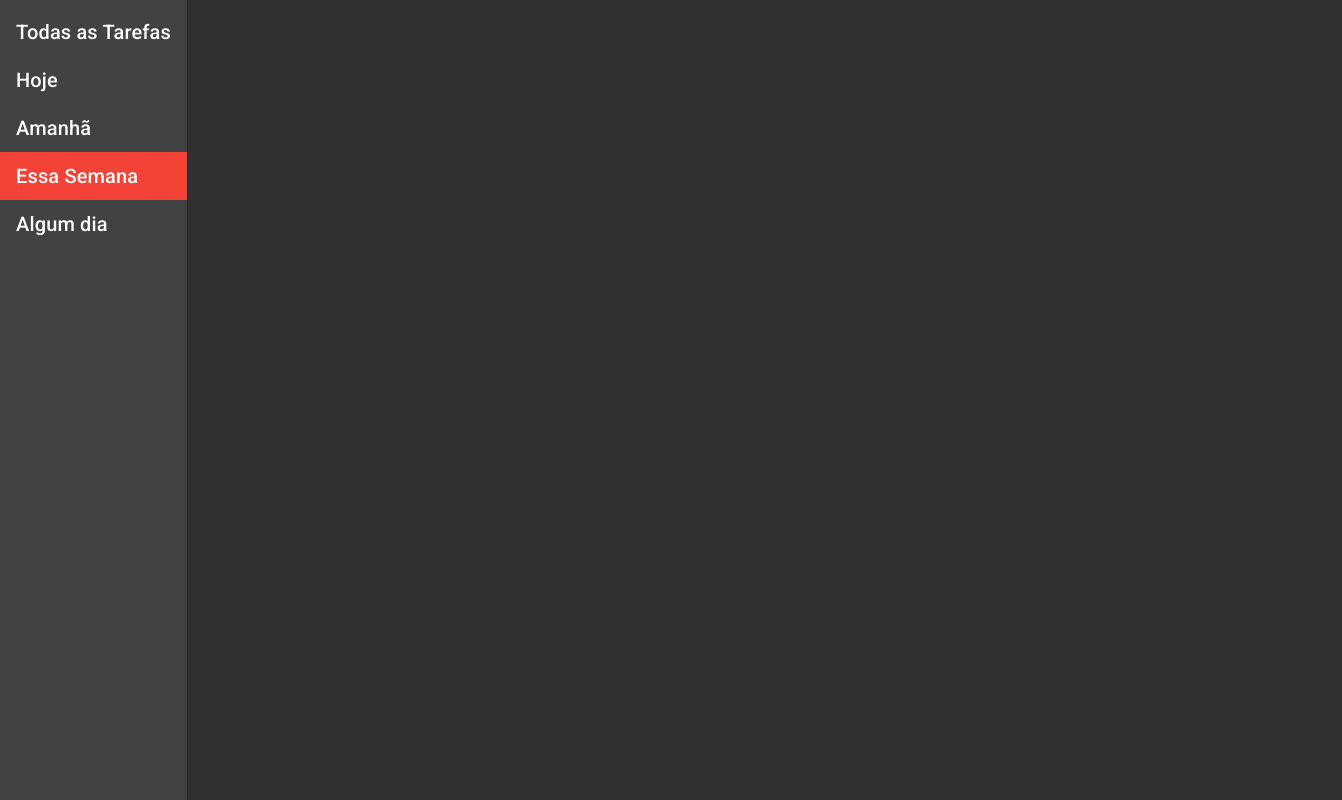
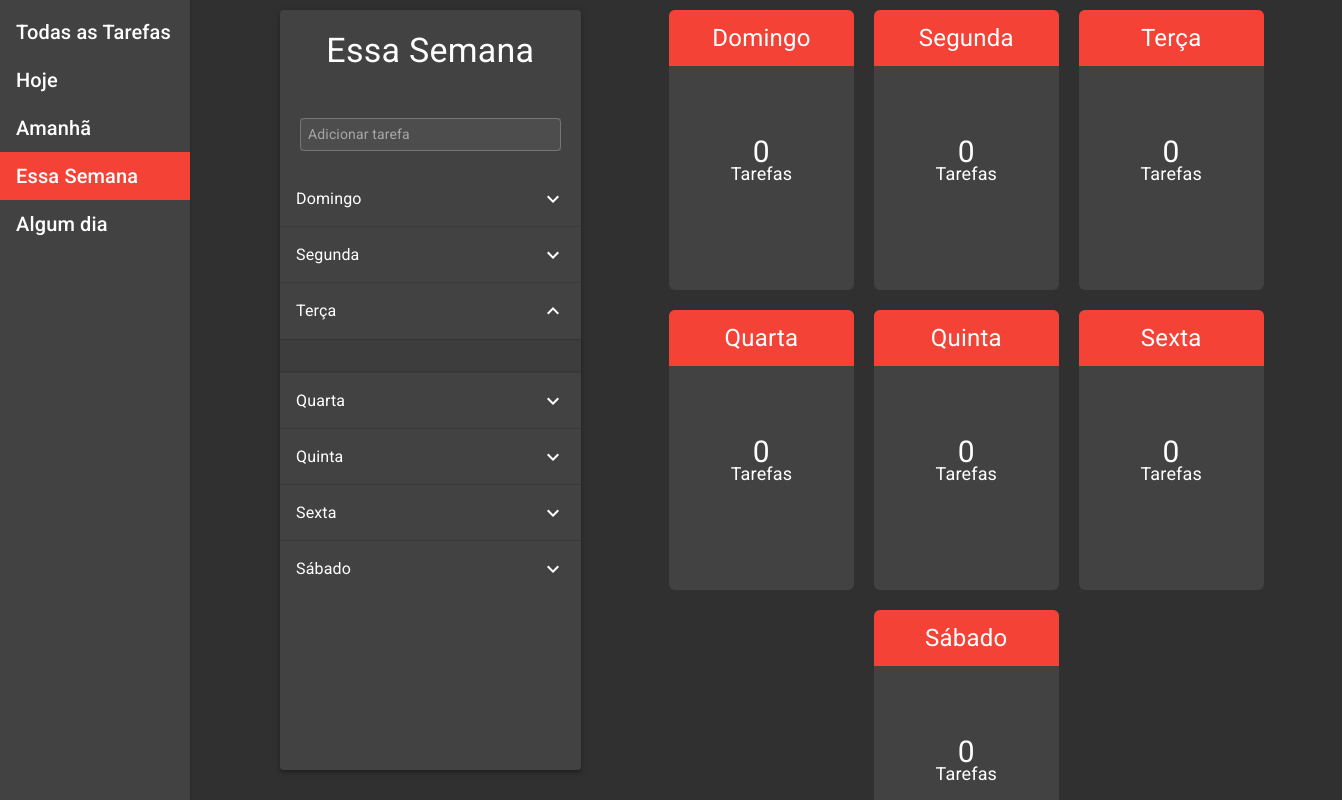
Before and after one commit to KingUrek/Adam, a React (Create React App) app: page /thisweek in a window 1280 px wide. Shown: the top 800 px of the page, 1342 px wide, since content can reach past the window. Built offline with nearby package versions, Linux system fonts and the light colour scheme.

Commit message:
ADD:This week page

```diff
--- a/package.json
+++ b/package.json
@@ -27,6 +27,7 @@
     "react-scripts": "3.4.1",
     "react-spring": "^8.0.27",
     "react-time-picker": "^4.0.1",
+    "recharts": "^1.8.5",
     "redux": "^4.0.5"
   },
   "scripts": {
--- a/src/App.js
+++ b/src/App.js
@@ -7,6 +7,8 @@ import PriorityList from './components/TODO/PriorityList';
 import DayPage from './pages/TODO/DayPage';
 import SideBar from './components/TODO/SideBar';
 import { Route } from 'react-router-dom';
+import ThisWeek from './pages/TODO/ThisWeek';
+import WeekCalendarDisplay from './components/TODO/ThisWeek/WeekCalendarDisplay';
 
 const useStyles = makeStyles((theme) => ({ container: { display: 'flex' } }));
 
@@ -24,6 +26,9 @@ function App() {
         <Route path="/tomorrow">
           <DayPage day="Amanhã" />
         </Route>
+        <Route path="/thisweek">
+          <ThisWeek />
+        </Route>
       </div>
 
 
--- a/src/components/TODO/InsertTodo.jsx
+++ b/src/components/TODO/InsertTodo.jsx
@@ -4,6 +4,7 @@ import { connect } from 'react-redux';
 import { AiFillCalendar as CalendarIcon } from 'react-icons/ai';
 import { BsExclamationDiamondFill as PriorityIcon } from 'react-icons/bs';
 import moment from 'moment';
+import { grey } from '@material-ui/core/colors';
 import { createTodo } from '../../redux/actionCreators';
 import Calendar from './Calendar';
 import InputTimeAdornant from './InputTimeAdornant';
@@ -46,7 +47,7 @@ function InsertTodo({ createTodo, containerType }) {
   const classes = useStyles();
   const [title, setTitle] = useState('');
   const [date, setDate] = useState(setDefaultDate(containerType));
-  const [piority, setPiority] = useState(null);
+  const [priority, setPiority] = useState({ color: 'rgba(255,255,255,0.3)' });
   const [focus, setFocus] = useState(false);
   const [modalOpen, setModalOpen] = useState(false);
   const [popperSets, setPopper] = useState({ popper: false });
@@ -59,6 +60,7 @@ function InsertTodo({ createTodo, containerType }) {
       title,
       checked: false,
       date: { ...date },
+      priority,
     };
     setTitle('');
     createTodo(todo);
--- a/src/components/TODO/PriorityList.jsx
+++ b/src/components/TODO/PriorityList.jsx
@@ -1,11 +1,11 @@
 import React from 'react';
-import { red, yellow, green } from '@material-ui/core/colors';
+import { red, yellow, green, grey } from '@material-ui/core/colors';
 import { BsExclamationDiamondFill as PriorityIcon } from 'react-icons/bs';
 import { List, ListItem, ListItemText, ListItemIcon, makeStyles, Divider, Popper, ClickAwayListener } from '@material-ui/core';
 
 const priorities = (shade) => [
   { color: red[shade] },
-  { color: yellow[shade] }, { color: green[shade] }, { color: null },
+  { color: yellow[shade] }, { color: green[shade] }, { color: 'rgba(255,255,255,0.3)' },
 ];
 
 const useStyles = makeStyles((theme) => ({
--- a/src/components/TODO/SideBar.jsx
+++ b/src/components/TODO/SideBar.jsx
@@ -7,7 +7,7 @@ import clsx from 'clsx';
 
 const useStyles = makeStyles((theme) => (
   {
-    sidebar: { height: '100vh', borderRadius: 0 },
+    sidebar: { height: '100vh', borderRadius: 0, minWidth: 190 },
     typo: { color: 'white', textDecoration: 'none' },
     item: { '&:hover': { backgroundColor: theme.palette.primary.light } },
     selected: { backgroundColor: theme.palette.primary.main },
--- /dev/null
+++ b/src/components/TODO/ThisWeek/ExpansionWeekContainer.jsx
@@ -0,0 +1,116 @@
+import React, { useState } from 'react';
+import { Paper, makeStyles, Typography } from '@material-ui/core';
+import { withStyles } from '@material-ui/core/styles';
+import MuiExpansionPanel from '@material-ui/core/ExpansionPanel';
+import MuiExpansionPanelSummary from '@material-ui/core/ExpansionPanelSummary';
+import MuiExpansionPanelDetails from '@material-ui/core/ExpansionPanelDetails';
+import { connect } from 'react-redux';
+import moment from 'moment';
+import { MdExpandMore } from 'react-icons/md';
+import Todo from '../Todo';
+import InsertTodo from '../InsertTodo';
+
+const useStyles = makeStyles((theme) => ({
+  paper: { height: '95vh', position: 'relative', margin: 10, overflowY: 'auto' },
+  typo: { padding: 20 },
+
+  expansionContainer: { marginTop: 20 },
+}));
+
+const ExpansionPanel = withStyles({
+  root: {
+    '&:not(:last-child)': { borderBottom: '1px solid rgba(0, 0, 0, .125)' },
+    boxShadow: 'none',
+    '&:before': { display: 'none' },
+    '&$expanded': { margin: 'auto' },
+  },
+  expanded: {},
+})(MuiExpansionPanel);
+
+const ExpansionPanelSummary = withStyles({
+  root: {
+    marginBottom: -1,
+    minHeight: 56,
+    '&$expanded': { minHeight: 56, borderBottom: '1px solid rgba(0, 0, 0, .125)' },
+  },
+  content: { '&$expanded': { margin: '12px 0' } },
+  expanded: {},
+})(MuiExpansionPanelSummary);
+
+const ExpansionPanelDetails = withStyles((theme) => ({
+  root: {
+    display: 'flex',
+    flexDirection: 'column',
+    padding: theme.spacing(2),
+    backgroundColor: 'rgba(0, 0, 0, .07)',
+    '&:last-child': { borderBottom: '1px solid rgba(0, 0, 0, .125)' },
+  },
+}))(MuiExpansionPanelDetails);
+
+const panels = [
+  { day: 'Domingo', id: 0 },
+  { day: 'Segunda', id: 1 },
+  { day: 'Terça', id: 2 },
+  { day: 'Quarta', id: 3 },
+  { day: 'Quinta', id: 4 },
+  { day: 'Sexta', id: 5 },
+  { day: 'Sábado', id: 6 },
+];
+
+
+function ExpansionWeekContainer({ day, TODOS, setClockType }) {
+  const classes = useStyles();
+  const [expanded, setExpanded] = useState('Terça');
+
+  console.log(moment().day(0).format('L'));
+
+
+  return (
+    <Paper elevation={3} className={classes.paper}>
+
+      <Typography className={classes.typo} align="center" variant="h4">
+        Essa Semana
+      </Typography>
+      <InsertTodo containerType={day} />
+
+      <div className={classes.expansionContainer}>
+
+        { panels.map((panel) => (
+          <ExpansionPanel
+            square
+            expanded={expanded === panel.day}
+            onClick={() => setExpanded(panel.day)}
+            elevation={0}
+          >
+            <ExpansionPanelSummary
+              expandIcon={<MdExpandMore />}
+              aria-controls="panel1a-content"
+              id="panel1a-header"
+            >
+              <Typography>{panel.day}</Typography>
+
+            </ExpansionPanelSummary>
+
+            <ExpansionPanelDetails>
+              { TODOS
+                .filter((todo) => moment(todo.date.start, 'L').isSame(moment().day(panel.id), 'day'))
+                .map((todo) => <Todo day="Hoje" {...todo} key={todo.id} />)}
+            </ExpansionPanelDetails>
+
+          </ExpansionPanel>
+        ))}
+
+
+      </div>
+
+
+    </Paper>
+  );
+}
+
+function mapState(state) {
+  return ({ TODOS: state.TODOS });
+}
+
+
+export default connect(mapState)(ExpansionWeekContainer);
--- /dev/null
+++ b/src/components/TODO/ThisWeek/WeekCalendarDisplay.jsx
@@ -0,0 +1,134 @@
+import React from 'react';
+import { makeStyles, Typography } from '@material-ui/core';
+import { PieChart, Pie, Cell } from 'recharts';
+import { connect } from 'react-redux';
+import moment from 'moment';
+
+const _ = require('lodash');
+
+// const data = [
+//   { name: 'Group A', value: 400 },
+//   { name: 'Group B', value: 300 },
+//   { name: 'Group C', value: 300 },
+//   { name: 'Group D', value: 200 },
+// ];
+const COLORS = ['#0088FE', '#00C49F', '#FFBB28', '#FF8042'];
+
+const useStyles = makeStyles((theme) => ({
+  container: (props) => ({
+    height: props.height,
+    width: (props.height * 208) / 315,
+    backgroundColor: theme.palette.background.paper,
+    borderRadius: 6,
+    margin: '10px 10px',
+  }),
+  header: {
+    display: 'flex',
+    backgroundColor: theme.palette.primary.main,
+    height: '56px',
+    width: '100%',
+    borderRadius: '6px 6px 0 0',
+  },
+  body: (props) => ({
+    display: 'flex',
+    position: 'relative',
+    justifyItems: 'center',
+    height: ((props.height * 208) / 315),
+    width: (props.height * 208) / 315,
+  }),
+  typo: { fontSize: 24, margin: 'auto', color: 'white' },
+  numberTypo: { fontSize: 30, margin: '-7px', color: 'white' },
+  tarefasTypo: { fontSize: 18, margin: '-7px', color: 'white' },
+  taskContainer: {
+    position: 'absolute',
+    top: '50%',
+    left: '50%',
+    transform: 'translate(-50%,-50%)',
+    display: 'flex',
+    alignItems: 'center',
+    flexDirection: 'column',
+  },
+  pie: {},
+
+}));
+
+function formatData(TODOS, day) {
+  console.log('todos', TODOS
+    .filter((todo) => moment(todo.date.start, 'L').isSame(moment().day(day.id), 'day')));
+  const data = TODOS
+    .filter((todo) => moment(todo.date.start, 'L').isSame(moment().day(day.id), 'day'))
+    .reduce((acc, item) => {
+      if (Object.keys(acc).includes(item.priority.color)) {
+        acc[item.priority.color].push(item);
+      } else {
+        acc[item.priority.color] = [item];
+      }
+
+      return acc;
+    }, {});
+  console.log('array', data);
+  if (Object.keys(data).length) {
+    console.log('tem data', data);
+    return Object.keys(data)
+      .map((item) => ({ color: item, todos: data[item], value: data[item].length }));
+  }
+  return [];
+}
+
+function WeekCalendarDisplay({ day, height = 280, TODOS }) {
+  const classes = useStyles({ height });
+
+
+  const data = formatData(TODOS, day);
+
+  console.log(data);
+  return (
+    <div className={classes.container}>
+      <div className={classes.header}>
+        <Typography className={classes.typo}>
+          {day.day}
+        </Typography>
+
+      </div>
+      <div className={classes.body}>
+        <div className={classes.taskContainer}>
+          <Typography className={classes.numberTypo}>
+            {data.reduce((sum, item) => sum + item.value, 0)}
+          </Typography>
+          <Typography className={classes.tarefasTypo}>
+            {_.flattenDeep(Object.values(data)).length === 1 ? 'Tarefa' : 'Tarefas'}
+          </Typography>
+        </div>
+        <PieChart
+          className={classes.pie}
+          width={(height * 208) / 315}
+          height={((height * 208) / 315)}
+        >
+
+          <Pie
+            data={data}
+            cx="50%"
+            cy="50%"
+            innerRadius={50}
+            outerRadius={65}
+            fill="white"
+            stroke="none"
+            animationBegin={100}
+            animationDuration={1000}
+            paddingAngle={_.flattenDeep(Object.values(data)).length === 1 ? 0 : 1}
+          >
+            {data.map((entry) => <Cell key={_.uniqueId()} stroke="0" fill={entry.color} />)}
+          </Pie>
+        </PieChart>
+
+      </div>
+    </div>
+  );
+}
+
+
+function mapState({ TODOS }) {
+  return { TODOS };
+}
+
+export default connect(mapState)(WeekCalendarDisplay);
--- /dev/null
+++ b/src/pages/TODO/ThisWeek.jsx
@@ -0,0 +1,52 @@
+import React from 'react';
+import { connect } from 'react-redux';
+import { makeStyles } from '@material-ui/core';
+import ExpansionWeekContainer from '../../components/TODO/ThisWeek/ExpansionWeekContainer';
+import WeekCalendarDisplay from '../../components/TODO/ThisWeek/WeekCalendarDisplay';
+
+
+const useStyle = makeStyles(() => ({
+  container: { display: 'flex', width: '90%' },
+  task: { margin: '0 0 0 80px', width: '40vw' },
+  calendarContainer: {
+    display: 'flex ',
+    width: 1200,
+    height: '100%',
+    flexWrap: 'wrap',
+    justifyContent: 'center',
+    alignItems: 'center',
+  },
+}));
+
+const panels = [
+  { day: 'Domingo', id: 0 },
+  { day: 'Segunda', id: 1 },
+  { day: 'Terça', id: 2 },
+  { day: 'Quarta', id: 3 },
+  { day: 'Quinta', id: 4 },
+  { day: 'Sexta', id: 5 },
+  { day: 'Sábado', id: 6 },
+];
+
+function ThisWeek() {
+  const classes = useStyle();
+  return (
+
+    <div className={classes.container}>
+      <div className={classes.task}>
+        <ExpansionWeekContainer />
+      </div>
+      <div className={classes.calendarContainer}>
+        {panels.map((day) => <WeekCalendarDisplay day={day} />)}
+      </div>
+
+
+    </div>
+  );
+}
+
+const mapStateToProps = (state) => ({});
+
+const mapDispatchToProps = {};
+
+export default connect(mapStateToProps, mapDispatchToProps)(ThisWeek);
--- a/src/redux/store.jsx
+++ b/src/redux/store.jsx
@@ -10,6 +10,7 @@ const initalState = {
       title: 'afs',
       checked: false,
       date: { start: '05/06/2020', startTime: '11:11', endTime: undefined },
+      priority: { color: '#f44336', id: 0 },
     },
   ],
 };
--- a/src/style/app.css
+++ b/src/style/app.css
@@ -1,5 +1,6 @@
 body {
     margin:0;
     background-color:#303030;
+    width:100vw;
 
 }
```
Also changed, not shown: 1 other file (tests, documents, lock files or other folders).
